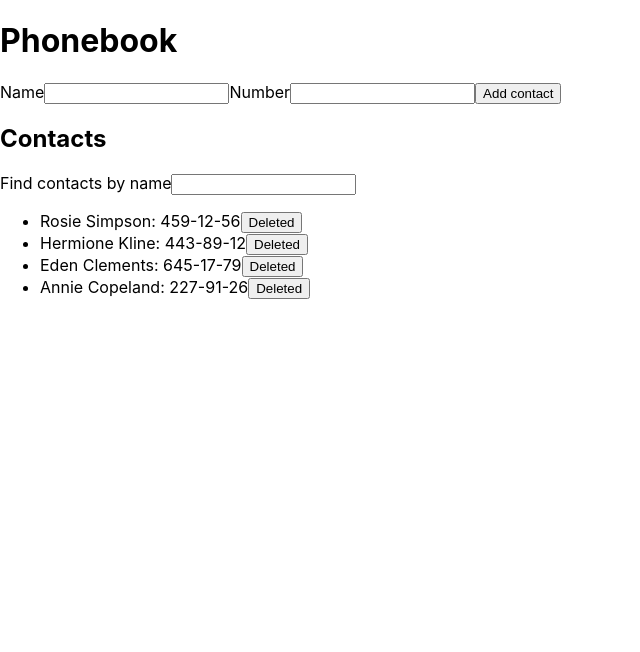
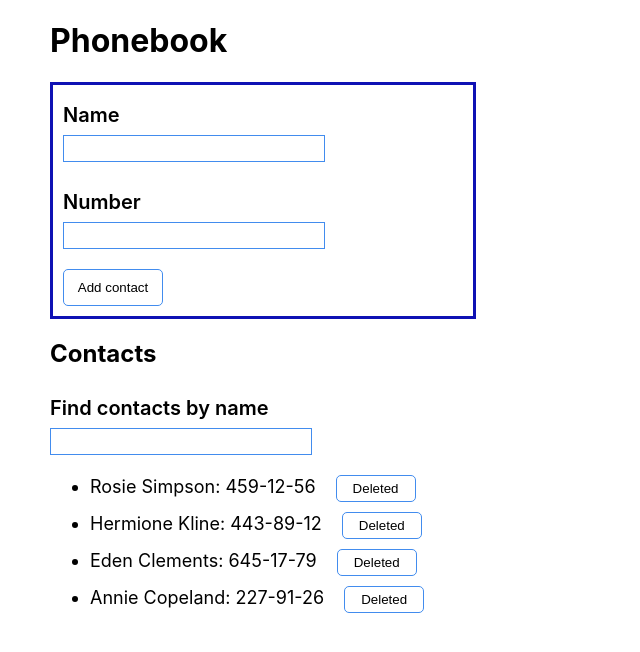
Before and after one commit to HalynaSinko/goit-react-hw-02-phonebook, a React (Create React App) app: page / in a window 1280 px wide. Shown: the top 652 px of the page, without its empty margins (0-640 px from the left). Built offline with nearby package versions, Linux system fonts and the light colour scheme.

Commit message:
add styles

```diff
--- a/src/App.css
+++ b/src/App.css
@@ -1,38 +1,4 @@
-.App {
-  text-align: center;
+.contaiter {
+  margin: 0 auto;
+  padding-left: 50px;
 }
-
-.App-logo {
-  height: 40vmin;
-  pointer-events: none;
-}
-
-@media (prefers-reduced-motion: no-preference) {
-  .App-logo {
-    animation: App-logo-spin infinite 20s linear;
-  }
-}
-
-.App-header {
-  background-color: #282c34;
-  min-height: 100vh;
-  display: flex;
-  flex-direction: column;
-  align-items: center;
-  justify-content: center;
-  font-size: calc(10px + 2vmin);
-  color: white;
-}
-
-.App-link {
-  color: #61dafb;
-}
-
-@keyframes App-logo-spin {
-  from {
-    transform: rotate(0deg);
-  }
-  to {
-    transform: rotate(360deg);
-  }
-}
--- a/src/App.js
+++ b/src/App.js
@@ -61,7 +61,7 @@ class App extends Component {
     const { filter } = this.state;
     const visibleContacts = this.getVisibleContacts();
     return (
-      <div>
+      <div className="contaiter">
         <h1>Phonebook</h1>
         <ContactForm onSubmit={this.handleAddContact} />
         <h2>Contacts</h2>
--- a/src/Components/ContactForm/ContactForm.js
+++ b/src/Components/ContactForm/ContactForm.js
@@ -1,7 +1,8 @@
+import { Component } from "react";
 import PropTypes from "prop-types";
+import { v4 as uuidv4 } from "uuid";
 
-import { Component } from "react";
-import { v4 as uuidv4 } from "uuid";
+import s from "./ContactForm.module.css";
 
 const INITIAL_STATE = {
   name: "",
@@ -35,8 +36,8 @@ class ContactForm extends Component {
   render() {
     const { name, number } = this.state;
     return (
-      <form onSubmit={this.handleSubmitForm}>
-        <label>
+      <form onSubmit={this.handleSubmitForm} className={s.form}>
+        <label className={s.label}>
           Name
           <input
             type="text"
@@ -46,9 +47,10 @@ class ContactForm extends Component {
             pattern="^[a-zA-Zа-яА-Я]+(([' -][a-zA-Zа-яА-Я ])?[a-zA-Zа-яА-Я]*)*$"
             title="Имя может состоять только из букв, апострофа, тире и пробелов. Например Adrian, Jacob Mercer, Charles de Batz de Castelmore d'Artagnan и т. п."
             required
+            className={s.input}
           />
         </label>
-        <label>
+        <label className={s.label}>
           Number
           <input
             type="tel"
@@ -58,9 +60,10 @@ class ContactForm extends Component {
             pattern="\+?\d{1,4}?[-.\s]?\(?\d{1,3}?\)?[-.\s]?\d{1,4}[-.\s]?\d{1,4}[-.\s]?\d{1,9}"
             title="Номер телефона должен состоять из цифр, может содержать пробелы, тире, круглые скобки и может начинаться с +"
             required
+            className={s.input}
           />
         </label>
-        <button>Add contact</button>
+        <button className={s.btn}>Add contact</button>
       </form>
     );
   }
--- /dev/null
+++ b/src/Components/ContactForm/ContactForm.module.css
@@ -0,0 +1,54 @@
+.form {
+  display: flex;
+  flex-direction: column;
+  width: 400px;
+  padding: 10px;
+  border: 3px solid rgb(15, 17, 180);
+}
+
+.label {
+  display: flex;
+  flex-direction: column;
+  margin-bottom: 20px;
+  font-size: 20px;
+  font-weight: 600;
+  line-height: 2;
+}
+
+.input {
+  width: 250px;
+  padding: 5px;
+  justify-content: start;
+  border: 1px solid rgb(66, 140, 238);
+  box-shadow: none;
+  outline: transparent;
+  /* border: transparent; */
+
+  transition: box-shadow 250ms cubic-bezier(0.4, 0, 0.2, 1),
+    outline color 250ms cubic-bezier(0.4, 0, 0.2, 1);
+}
+
+.input:focus {
+  outline: 2px solid rgb(66, 140, 238);
+  box-shadow: 2px 3px 2px 3px rgba(71, 169, 226, 0.74),
+    3px 2px 2px rgba(26, 130, 228, 0.14), 2px 2px 3px rgba(34, 141, 212, 0.925);
+}
+
+.btn {
+  width: 100px;
+  padding: 10px;
+  cursor: pointer;
+  border-radius: 5px;
+  border: 1px solid rgb(66, 140, 238);
+  background-color: #fff;
+  transform: scale(1);
+
+  transition: transform 250ms cubic-bezier(0.4, 0, 0.2, 1),
+    background-color 250ms cubic-bezier(0.4, 0, 0.2, 1);
+}
+
+.btn:hover,
+.btn:focus {
+  background-color: rgb(24, 75, 241);
+  transform: scale(1.1);
+}
--- a/src/Components/ContactList/ContactList.js
+++ b/src/Components/ContactList/ContactList.js
@@ -1,11 +1,15 @@
 import PropTypes from "prop-types";
+
+import s from "./ContactList.module.css";
 
 const ContactListItem = ({ id, name, number, onRemove }) => {
   return (
-    <li key={id}>
-      <span>{name}: </span>
-      <span>{number}</span>
-      <button onClick={() => onRemove(id)}>Deleted</button>
+    <li key={id} className={s.listItem}>
+      <span className={s.name}>{name}: </span>
+      <span className={s.number}>{number}</span>
+      <button onClick={() => onRemove(id)} className={s.btn}>
+        Deleted
+      </button>
     </li>
   );
 };
@@ -13,7 +17,7 @@ const ContactListItem = ({ id, name, number, onRemove }) => {
 const ContactList = ({ contacts, onRemove }) => {
   if (contacts.length === 0) return null;
   return (
-    <ul>
+    <ul className={s.list}>
       {contacts.map((contact) => ContactListItem({ ...contact, onRemove }))}
     </ul>
   );
--- /dev/null
+++ b/src/Components/ContactList/ContactList.module.css
@@ -0,0 +1,28 @@
+.listItem {
+  margin-bottom: 10px;
+  font-size: 18px;
+  font-weight: 400;
+}
+
+.number {
+  margin-right: 20px;
+}
+
+.btn {
+  width: 80px;
+  padding: 5px;
+  cursor: pointer;
+  border-radius: 5px;
+  border: 1px solid rgb(66, 140, 238);
+  background-color: #fff;
+  transform: scale(1);
+
+  transition: transform 250ms cubic-bezier(0.4, 0, 0.2, 1),
+    background-color 250ms cubic-bezier(0.4, 0, 0.2, 1);
+}
+
+.btn:hover,
+.btn:focus {
+  background-color: rgb(24, 75, 241);
+  transform: scale(1.05);
+}
--- a/src/Components/Filter/Filter.js
+++ b/src/Components/Filter/Filter.js
@@ -1,10 +1,18 @@
 import PropTypes from "prop-types";
+
+import s from "./Filter.module.css";
 
 const Filter = ({ value, onChange }) => {
   return (
-    <label>
+    <label className={s.label}>
       Find contacts by name
-      <input type="text" name="filter" value={value} onChange={onChange} />
+      <input
+        type="text"
+        name="filter"
+        value={value}
+        onChange={onChange}
+        className={s.input}
+      />
     </label>
   );
 };
--- /dev/null
+++ b/src/Components/Filter/Filter.module.css
@@ -0,0 +1,26 @@
+.label {
+  display: flex;
+  flex-direction: column;
+  margin-bottom: 20px;
+  font-size: 20px;
+  font-weight: 600;
+  line-height: 2;
+}
+
+.input {
+  width: 250px;
+  padding: 5px;
+  justify-content: start;
+  border: 1px solid rgb(66, 140, 238);
+  box-shadow: none;
+  outline: transparent;
+
+  transition: box-shadow 250ms cubic-bezier(0.4, 0, 0.2, 1),
+    outline color 250ms cubic-bezier(0.4, 0, 0.2, 1);
+}
+
+.input:focus {
+  outline: 2px solid rgb(66, 140, 238);
+  box-shadow: 2px 3px 2px 3px rgba(71, 169, 226, 0.74),
+    3px 2px 2px rgba(26, 130, 228, 0.14), 2px 2px 3px rgba(34, 141, 212, 0.925);
+}
```
Also changed, not shown: 1 other file (tests, documents, lock files or other folders).
